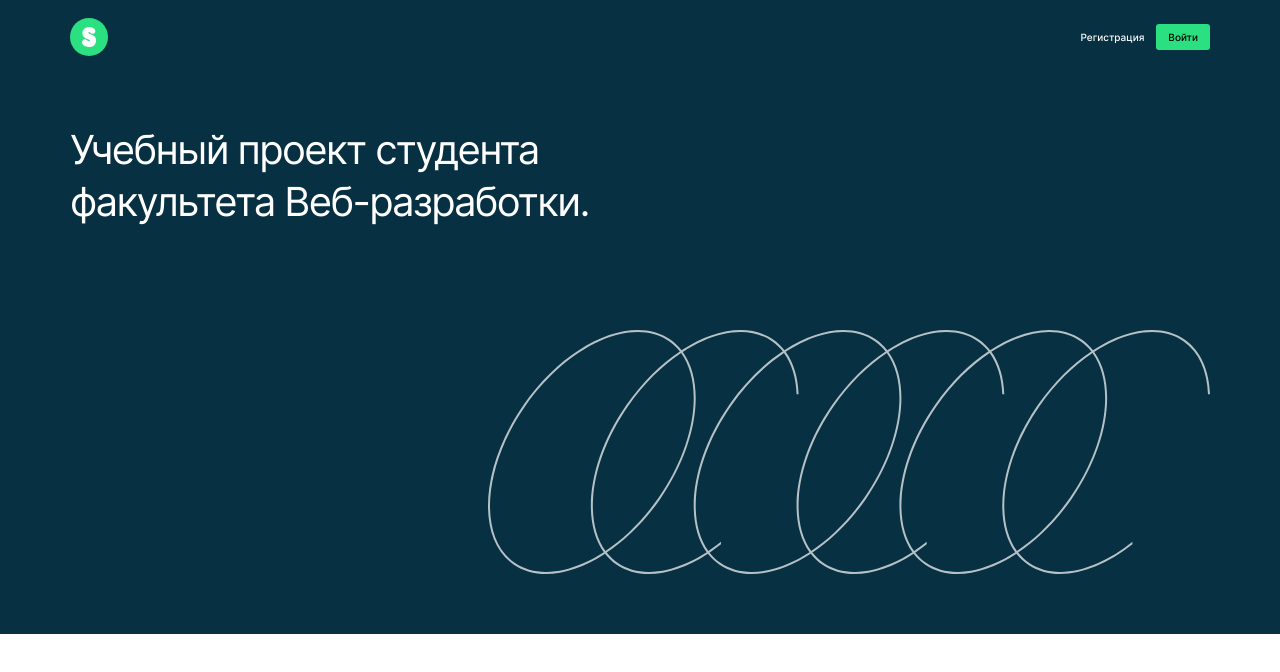
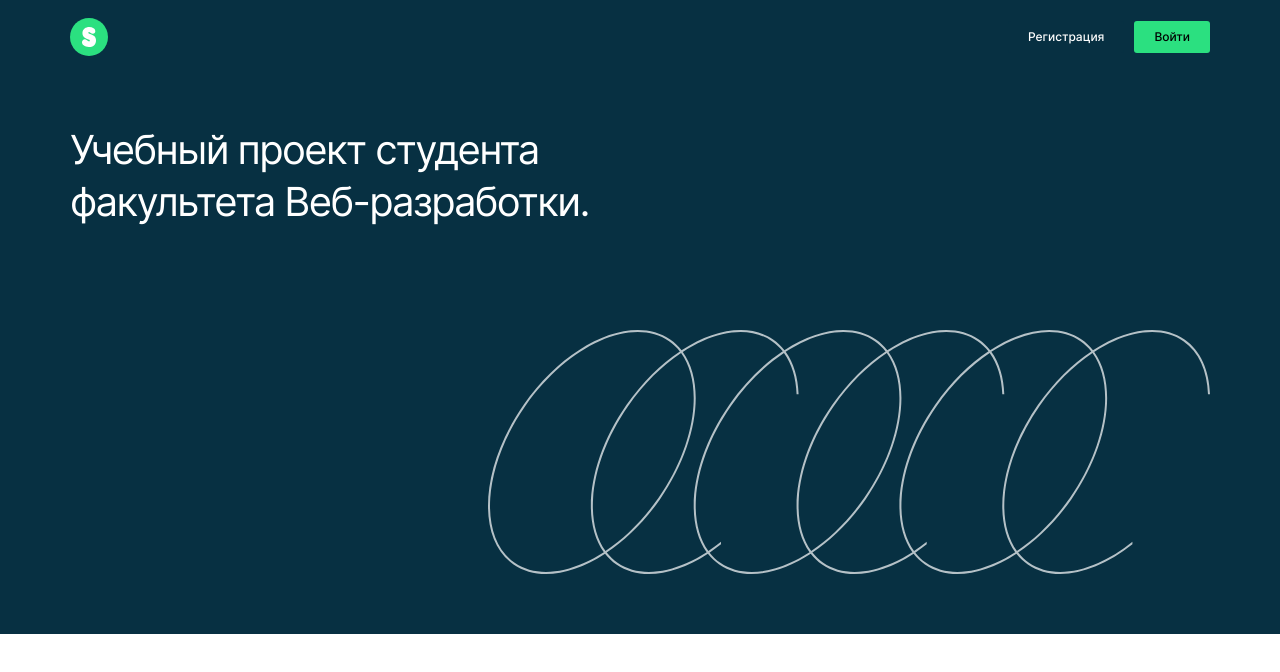
Before and after one commit to XcQuake/movies-explorer-frontend, a React (Create React App) app: page / in a window 1280 px wide. Shown: the top 672 px of the page. Built offline with nearby package versions, Linux system fonts and the light colour scheme.

Commit message:
feat: add AuthBar adaptive styles

```diff
--- a/src/components/AuthBar/AuthBar.css
+++ b/src/components/AuthBar/AuthBar.css
@@ -1,9 +1,14 @@
+.authbar {
+  display: flex;
+  gap: 2px;
+}
+
 .authbar__button {
   border: none;
-  padding: 5px 12px;
   font-weight: 500;
   font-size: 10px;
   line-height: 16px;
+  padding: 5px 12px;
   border-radius: 3px;
   cursor: pointer;
   opacity: 1;
@@ -23,3 +28,14 @@
   background-color: #073042;
   color: #fff;
 }
+
+@media (min-width: 768px) {
+  .authbar {
+    gap: 10px;
+  }
+  .authbar__button {
+    font-size: 12px;
+    line-height: 16px;
+    padding: 8px 20px;
+  }
+}
```
Also changed, not shown: src/components/Header/Header.css (line endings or trailing spaces).
